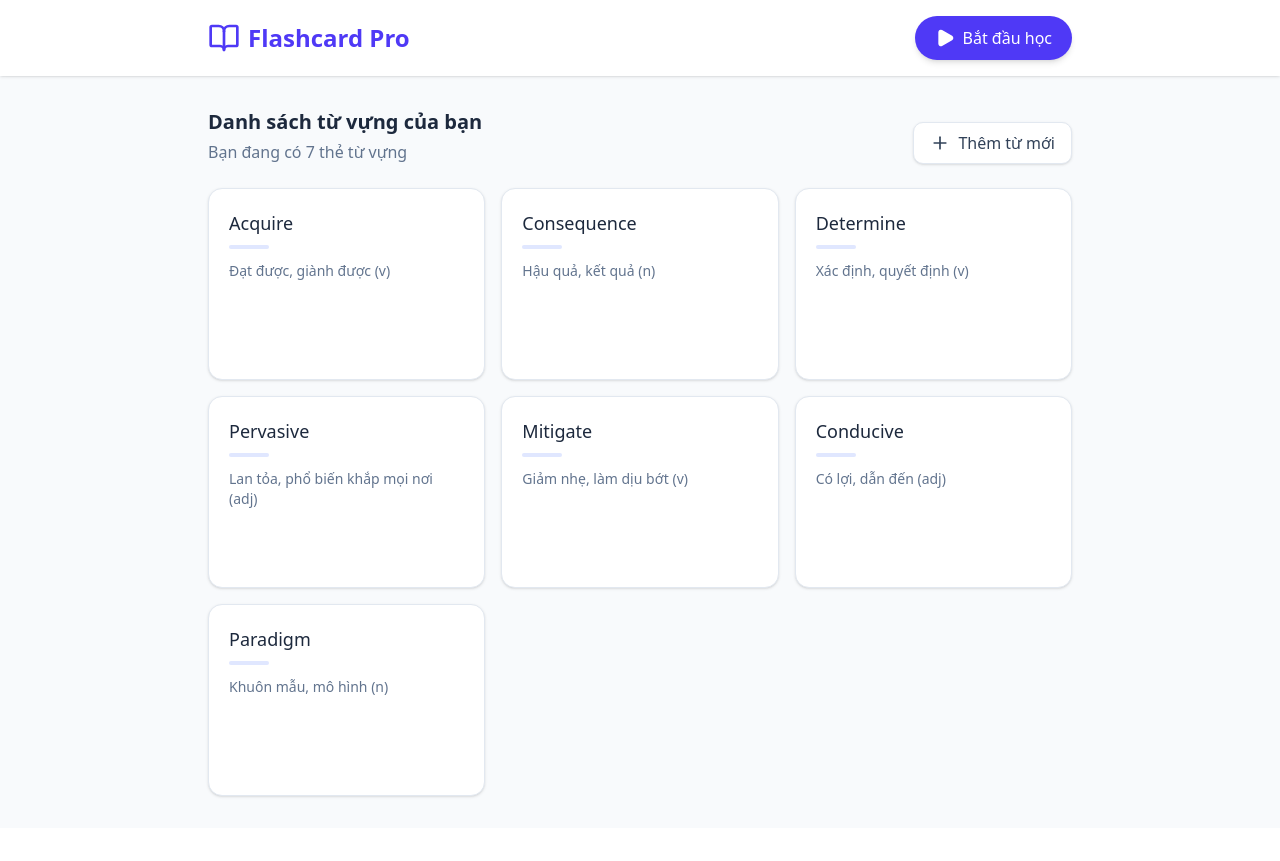
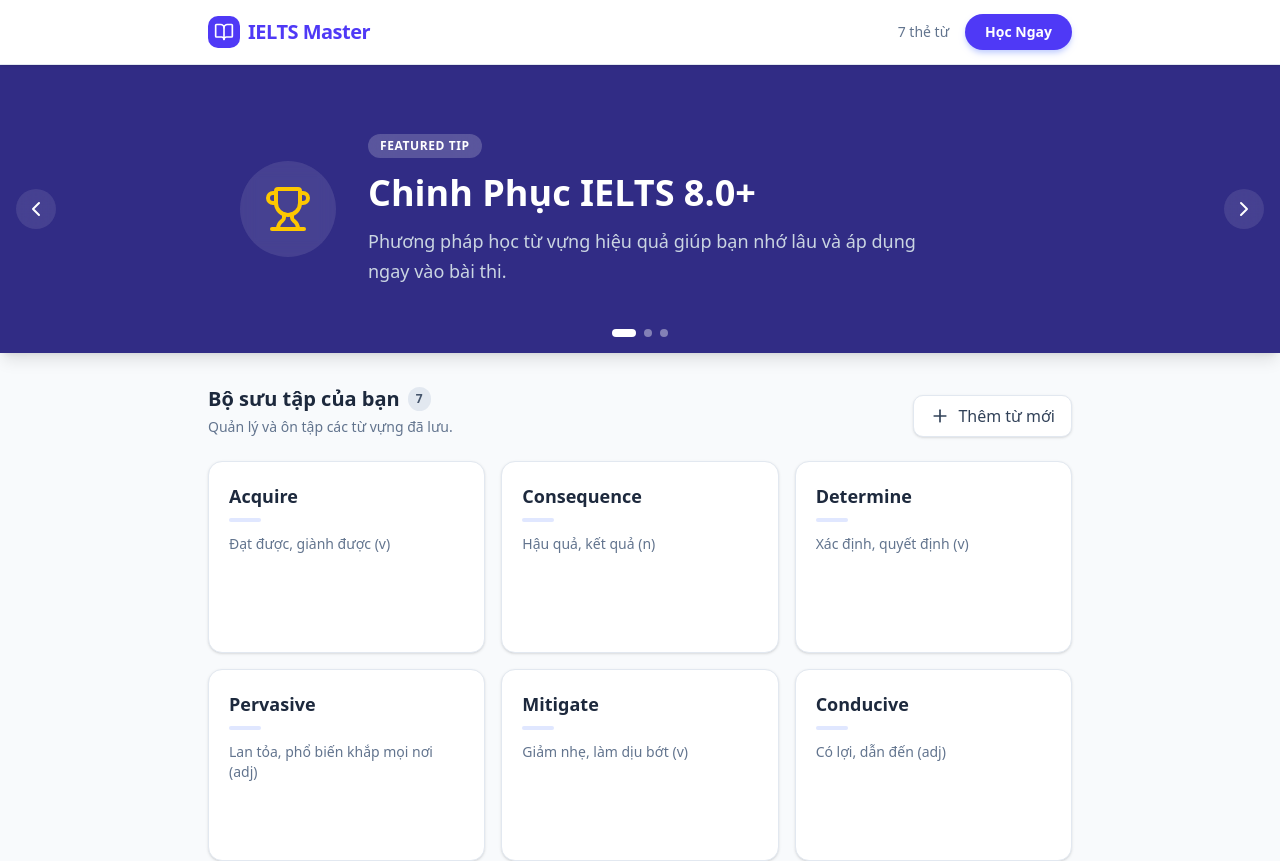
Before and after one commit to phuctrank81/flashcard-phuctran, a Next.js app: page / in a window 1280 px wide. Shown: the top 861 px of the page. Before the commit the page ends 828 px from the top, so only its background shows below. Built offline with nearby package versions, Linux system fonts and the light colour scheme.

Commit message:
add header.tsx in components

```diff
--- /dev/null
+++ b/app/components/Slider.tsx
@@ -0,0 +1,9 @@
+import React from 'react'
+
+const Slider = () => {
+  return (
+    <div>bannerSlider</div>
+  )
+}
+
+export default Slider
--- a/app/components/header.tsx
+++ b/app/components/header.tsx
@@ -1,29 +1,29 @@
-"use client"
+import {
+  BookOpen,
+} from "lucide-react"
 
-import { BookOpen, Play } from "lucide-react"
+const FlashcardHeader = ({ onStartStudy, flashcardsCount }: { onStartStudy: () => void; flashcardsCount: number }) => (
+  <header className="bg-white border-b border-slate-200 sticky top-0 z-40 shadow-sm">
+    <div className="max-w-4xl mx-auto px-4 h-16 flex items-center justify-between">
+      <div className="flex items-center gap-2 text-indigo-600">
+        <div className="bg-indigo-600 text-white p-1.5 rounded-lg">
+          <BookOpen className="w-5 h-5" />
+        </div>
+        <span className="text-xl font-bold tracking-tight">IELTS Master</span>
+      </div>
 
-interface FlashcardHeaderProps {
-  onStartStudy: () => void
-  flashcardsCount: number
-}
-
-export default function FlashcardHeader({ onStartStudy, flashcardsCount }: FlashcardHeaderProps) {
-  return (
-    <header className="bg-white shadow-sm sticky top-0 z-10">
-      <div className="max-w-4xl mx-auto px-4 py-4 flex justify-between items-center">
-        <div className="flex items-center gap-2 text-indigo-600">
-          <BookOpen className="w-8 h-8" />
-          <h1 className="text-2xl font-bold">Flashcard Pro</h1>
-        </div>
+      <div className="flex items-center gap-4">
+        <span className="text-slate-500 text-sm hidden sm:inline-block font-medium">{flashcardsCount} thẻ từ</span>
         <button
           onClick={onStartStudy}
           disabled={flashcardsCount === 0}
-          className="flex items-center gap-2 bg-indigo-600 hover:bg-indigo-700 text-white px-5 py-2.5 rounded-full font-medium transition-all disabled:opacity-50 disabled:cursor-not-allowed shadow-md hover:shadow-lg transform active:scale-95"
+          className="bg-indigo-600 text-white px-5 py-2 rounded-full text-sm font-semibold hover:bg-indigo-700 disabled:opacity-50 disabled:cursor-not-allowed transition-all shadow-md shadow-indigo-200 active:scale-95"
         >
-          <Play className="w-5 h-5 fill-current" />
-          Bắt đầu học
+          Học Ngay
         </button>
       </div>
-    </header>
-  )
-}
+    </div>
+  </header>
+)
+
+export default FlashcardHeader
--- a/app/page.tsx
+++ b/app/page.tsx
@@ -1,10 +1,24 @@
 "use client"
 
 import type React from "react"
-import { useState, useEffect } from "react"
-import { Plus, Trash2, ArrowLeft, ArrowRight, RotateCcw, X, Save } from "lucide-react"
+import { useState, useEffect, useCallback } from "react"
+import {
+  Plus,
+  Trash2,
+  ArrowLeft,
+  ArrowRight,
+  RotateCcw,
+  X,
+  Save,
+  ChevronLeft,
+  ChevronRight,
+  GraduationCap,
+  Lightbulb,
+  Trophy,
+} from "lucide-react"
 import FlashcardHeader from "./components/header"
 
+// --- TYPES ---
 interface Flashcard {
   id: string
   question: string
@@ -22,6 +36,105 @@ const INITIAL_DATA: Flashcard[] = [
   { id: "7", question: "Paradigm", answer: "Khuôn mẫu, mô hình (n)" },
 ]
 
+// --- COMPONENTS ---
+
+
+const SLIDES = [
+  {
+    id: 1,
+    title: "Chinh Phục IELTS 8.0+",
+    desc: "Phương pháp học từ vựng hiệu quả giúp bạn nhớ lâu và áp dụng ngay vào bài thi.",
+    icon: <Trophy className="w-12 h-12 text-yellow-400" />,
+    color: "bg-indigo-900",
+  },
+  {
+    id: 2,
+    title: "Mẹo Speaking Tự Nhiên",
+    desc: "Đừng cố học thuộc lòng. Hãy luyện tập phản xạ và sử dụng Collocations đắt giá.",
+    icon: <Lightbulb className="w-12 h-12 text-indigo-400" />,
+    color: "bg-slate-800",
+  },
+  {
+    id: 3,
+    title: "Lộ Trình Học Cá Nhân",
+    desc: "Theo dõi tiến độ hàng ngày và ôn tập lại những từ khó nhớ nhất của bạn.",
+    icon: <GraduationCap className="w-12 h-12 text-emerald-400" />,
+    color: "bg-violet-900",
+  },
+]
+
+const BannerSlider = () => {
+  const [current, setCurrent] = useState(0)
+
+  const nextSlide = useCallback(() => {
+    setCurrent((prev) => (prev + 1) % SLIDES.length)
+  }, [])
+
+  const prevSlide = () => {
+    setCurrent((prev) => (prev - 1 + SLIDES.length) % SLIDES.length)
+  }
+
+  useEffect(() => {
+    const timer = setInterval(nextSlide, 6000)
+    return () => clearInterval(timer)
+  }, [nextSlide])
+
+  return (
+    <div className="relative w-full overflow-hidden bg-slate-900 text-white mb-8 shadow-lg">
+      <div
+        className="flex transition-transform duration-700 ease-in-out"
+        style={{ transform: `translateX(-${current * 100}%)` }}
+      >
+        {SLIDES.map((slide) => (
+          <div
+            key={slide.id}
+            className={`w-full flex-shrink-0 ${slide.color} h-64 md:h-72 flex items-center justify-center`}
+          >
+            <div className="max-w-4xl mx-auto px-6 md:px-12 flex items-center gap-8 w-full">
+              <div className="hidden md:flex flex-shrink-0 bg-white/10 p-6 rounded-full backdrop-blur-sm">
+                {slide.icon}
+              </div>
+              <div>
+                <span className="inline-block px-3 py-1 bg-white/20 rounded-full text-xs font-bold uppercase tracking-wider mb-3 backdrop-blur-md">
+                  Featured Tip
+                </span>
+                <h2 className="text-2xl md:text-4xl font-bold mb-3 leading-tight">{slide.title}</h2>
+                <p className="text-slate-300 text-sm md:text-lg max-w-xl leading-relaxed">{slide.desc}</p>
+              </div>
+            </div>
+          </div>
+        ))}
+      </div>
+
+      <button
+        onClick={prevSlide}
+        className="absolute left-4 top-1/2 -translate-y-1/2 p-2 rounded-full bg-white/10 hover:bg-white/20 backdrop-blur-sm transition-colors"
+      >
+        <ChevronLeft className="w-6 h-6" />
+      </button>
+      <button
+        onClick={nextSlide}
+        className="absolute right-4 top-1/2 -translate-y-1/2 p-2 rounded-full bg-white/10 hover:bg-white/20 backdrop-blur-sm transition-colors"
+      >
+        <ChevronRight className="w-6 h-6" />
+      </button>
+
+      <div className="absolute bottom-4 left-1/2 -translate-x-1/2 flex gap-2">
+        {SLIDES.map((_, idx) => (
+          <button
+            key={idx}
+            onClick={() => setCurrent(idx)}
+            className={`w-2 h-2 rounded-full transition-all ${
+              current === idx ? "bg-white w-6" : "bg-white/40 hover:bg-white/60"
+            }`}
+          />
+        ))}
+      </div>
+    </div>
+  )
+}
+
+// --- MAIN APP COMPONENT ---
 export default function App() {
   const [flashcards, setFlashcards] = useState<Flashcard[]>([])
   const [isStudyMode, setIsStudyMode] = useState(false)
@@ -58,7 +171,9 @@ export default function App() {
 
   const deleteCard = (id: string) => {
     if (confirm("Bạn có chắc muốn xóa thẻ này không?")) {
-      setFlashcards(flashcards.filter((card) => card.id !== id))
+      const newCards = flashcards.filter((card) => card.id !== id)
+      setFlashcards(newCards)
+      localStorage.setItem("my-flashcards", JSON.stringify(newCards))
     }
   }
 
@@ -70,18 +185,23 @@ export default function App() {
     <div className="min-h-screen bg-slate-50 text-slate-900 font-sans">
       <FlashcardHeader onStartStudy={() => setIsStudyMode(true)} flashcardsCount={flashcards.length} />
 
-      <main className="max-w-4xl mx-auto px-4 py-8">
+      <BannerSlider />
+
+      <main className="max-w-4xl mx-auto px-4 pb-12">
         <div className="flex justify-between items-end mb-6">
           <div>
-            <h2 className="text-xl font-semibold text-slate-800">Danh sách từ vựng của bạn</h2>
-            <p className="text-slate-500 mt-1">Bạn đang có {flashcards.length} thẻ từ vựng</p>
+            <h2 className="text-xl font-bold text-slate-800 flex items-center gap-2">
+              Bộ sưu tập của bạn
+              <span className="bg-slate-200 text-slate-600 text-xs px-2 py-1 rounded-full">{flashcards.length}</span>
+            </h2>
+            <p className="text-slate-500 text-sm mt-1">Quản lý và ôn tập các từ vựng đã lưu.</p>
           </div>
           <button
             onClick={() => setShowAddModal(true)}
             className="flex items-center gap-2 bg-white border border-slate-200 hover:border-indigo-300 hover:text-indigo-600 text-slate-700 px-4 py-2 rounded-lg font-medium transition-colors shadow-sm"
           >
             <Plus className="w-5 h-5" />
-            Thêm từ mới
+            <span className="hidden sm:inline">Thêm từ mới</span>
           </button>
         </div>
 
@@ -103,14 +223,15 @@ export default function App() {
             {flashcards.map((card) => (
               <div
                 key={card.id}
-                className="group bg-white p-5 rounded-xl border border-slate-200 shadow-sm hover:shadow-md transition-all hover:border-indigo-200 flex flex-col justify-between h-48"
+                className="group bg-white p-5 rounded-xl border border-slate-200 shadow-sm hover:shadow-md transition-all hover:border-indigo-200 flex flex-col justify-between h-48 relative overflow-hidden"
               >
+                <div className="absolute top-0 left-0 w-1 h-full bg-indigo-500 opacity-0 group-hover:opacity-100 transition-opacity"></div>
                 <div>
-                  <h3 className="font-medium text-lg text-slate-800 line-clamp-2 mb-2">{card.question}</h3>
-                  <div className="w-10 h-1 bg-indigo-100 rounded-full mb-3"></div>
+                  <h3 className="font-bold text-lg text-slate-800 line-clamp-2 mb-2">{card.question}</h3>
+                  <div className="w-8 h-1 bg-indigo-100 rounded-full mb-3 group-hover:w-12 group-hover:bg-indigo-400 transition-all"></div>
                   <p className="text-slate-500 text-sm line-clamp-3">{card.answer}</p>
                 </div>
-                <div className="flex justify-end mt-4 opacity-0 group-hover:opacity-100 transition-opacity">
+                <div className="flex justify-end mt-4 opacity-0 group-hover:opacity-100 transition-opacity translate-y-2 group-hover:translate-y-0 duration-300">
                   <button
                     onClick={() => deleteCard(card.id)}
                     className="p-2 text-red-400 hover:text-red-600 hover:bg-red-50 rounded-full transition-colors"
```
